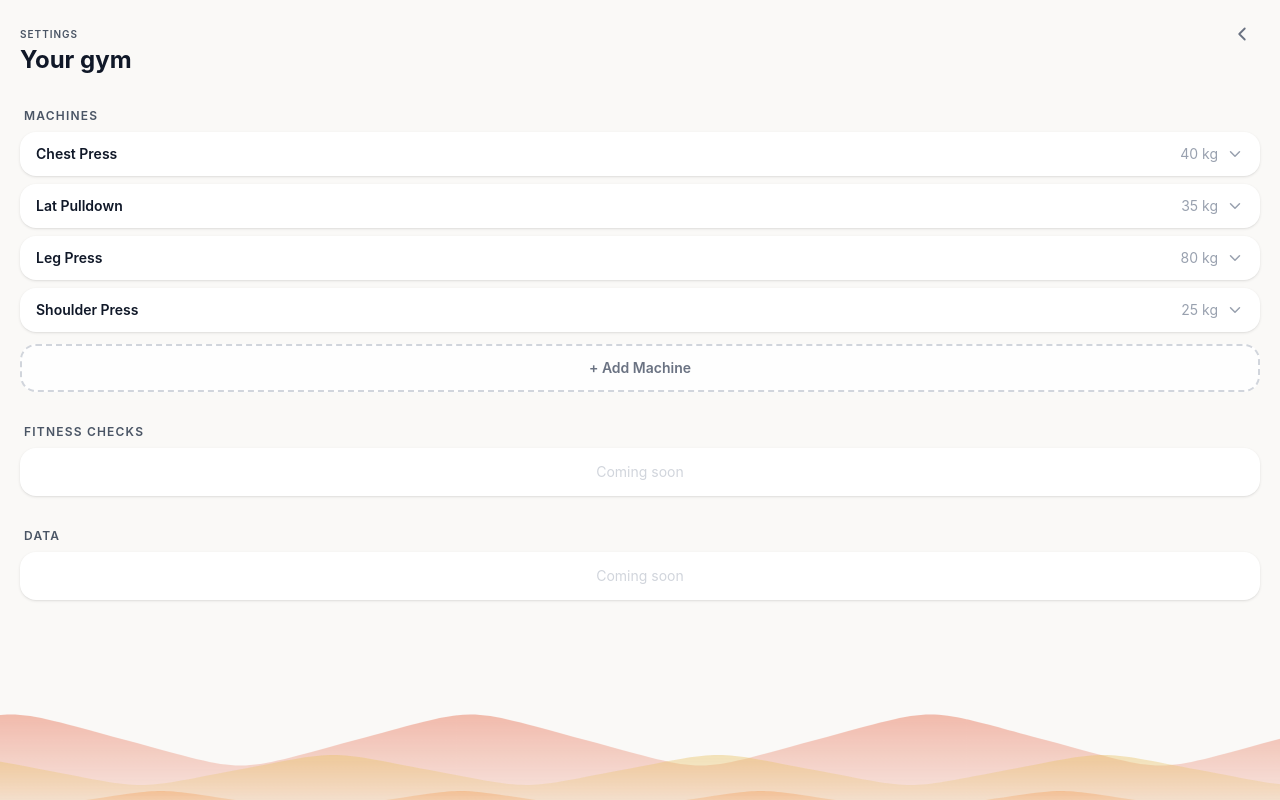
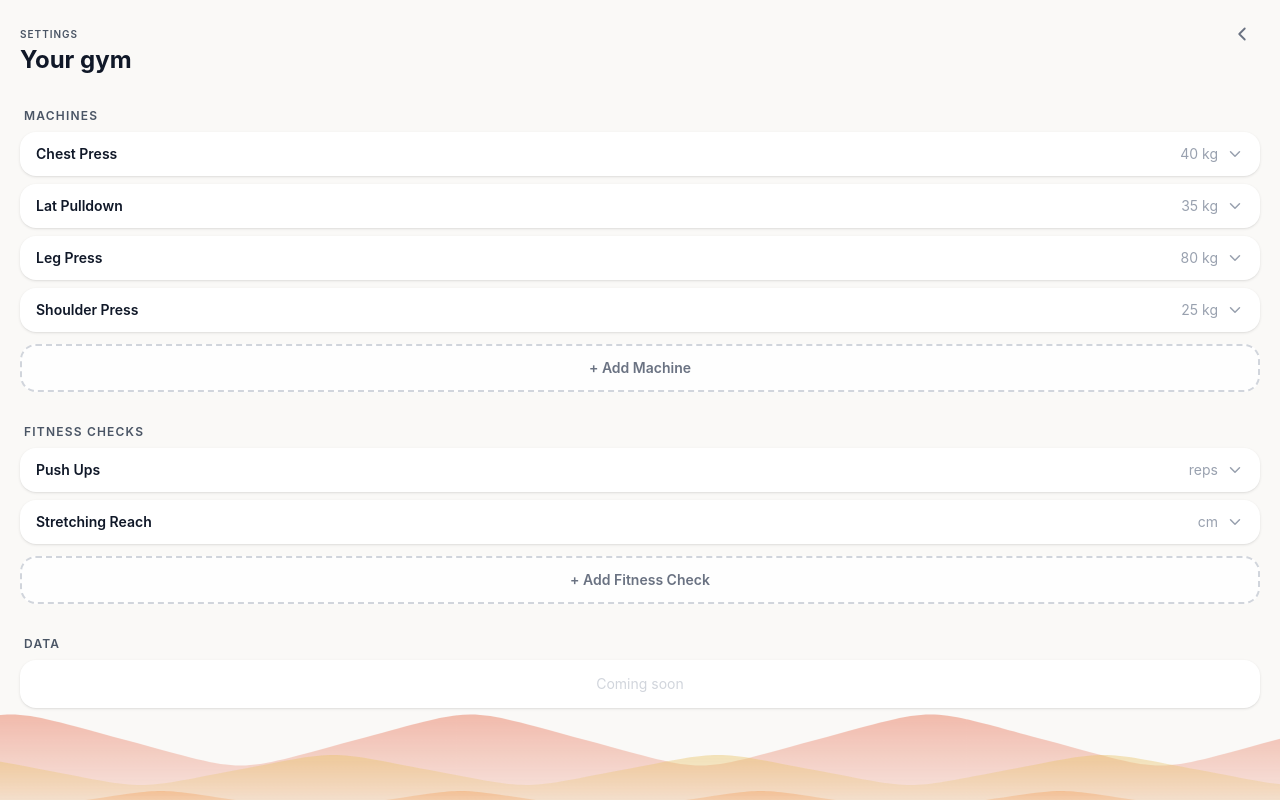
Before and after one commit to JulianBvW/GymDeck, a Vue app: page /settings in a window 1280 px wide. Built offline with nearby package versions, Linux system fonts and the light colour scheme.

Commit message:
feat: phase 6 part 2

```diff
--- /dev/null
+++ b/src/components/FitnessCheckEditor.vue
@@ -0,0 +1,187 @@
+<script setup lang="ts">
+import { ref, computed, watch, onUnmounted } from 'vue'
+import { ChevronDown } from 'lucide-vue-next'
+import { useFitnessStore } from '@/stores/fitness'
+import { useDailyPalette } from '@/composables/useDailyPalette'
+
+const props = defineProps<{
+  checkId: string
+  startOpen?: boolean
+}>()
+
+const fitnessStore = useFitnessStore()
+const palette = useDailyPalette()
+
+const check = computed(() => fitnessStore.checks.find(c => c.id === props.checkId))
+
+const expanded = ref(props.startOpen ?? false)
+watch(() => props.startOpen, (v) => { if (v) expanded.value = true })
+
+const localName = ref(check.value?.name ?? '')
+const localUnit = ref(check.value?.unit ?? '')
+const localStep = ref(check.value?.stepSize ?? 1)
+const localMin = ref(check.value?.min ?? 0)
+const localMax = ref(check.value?.max ?? 100)
+
+const isDirty = computed(() =>
+  check.value !== undefined && (
+    localName.value !== check.value.name ||
+    localUnit.value !== check.value.unit ||
+    localStep.value !== check.value.stepSize ||
+    localMin.value !== (check.value.min ?? 0) ||
+    localMax.value !== (check.value.max ?? 100)
+  )
+)
+
+const saving = ref(false)
+const confirmingDelete = ref(false)
+let deleteTimer: ReturnType<typeof setTimeout> | null = null
+
+function toggleExpand() {
+  expanded.value = !expanded.value
+  if (!expanded.value) {
+    confirmingDelete.value = false
+    if (deleteTimer !== null) {
+      clearTimeout(deleteTimer)
+      deleteTimer = null
+    }
+  }
+}
+
+function save() {
+  if (!check.value || !isDirty.value) return
+  fitnessStore.updateCheck(props.checkId, {
+    name: localName.value.trim() || check.value.name,
+    unit: localUnit.value.trim() || check.value.unit,
+    stepSize: Number.isFinite(localStep.value) && localStep.value > 0 ? localStep.value : check.value.stepSize,
+    min: Number.isFinite(localMin.value) ? localMin.value : check.value.min,
+    max: Number.isFinite(localMax.value) ? localMax.value : check.value.max,
+  })
+  saving.value = true
+  setTimeout(() => {
+    saving.value = false
+    expanded.value = false
+  }, 300)
+}
+
+function onDelete() {
+  if (!confirmingDelete.value) {
+    confirmingDelete.value = true
+    deleteTimer = setTimeout(() => { confirmingDelete.value = false }, 3000)
+  } else {
+    if (deleteTimer !== null) clearTimeout(deleteTimer)
+    fitnessStore.deleteCheck(props.checkId)
+  }
+}
+
+onUnmounted(() => {
+  if (deleteTimer !== null) clearTimeout(deleteTimer)
+})
+</script>
+
+<template>
+  <div v-if="check" class="bg-white rounded-2xl shadow-sm overflow-hidden">
+    <!-- Collapsed row -->
+    <button
+      class="w-full flex items-center justify-between px-4 py-3 text-left touch-manipulation"
+      @click="toggleExpand"
+    >
+      <span class="text-sm font-semibold text-gray-900">{{ check.name }}</span>
+      <div class="flex items-center gap-2">
+        <span class="text-sm text-gray-400">{{ check.unit }}</span>
+        <ChevronDown
+          :size="18"
+          class="text-gray-400 transition-transform duration-300"
+          :class="{ 'rotate-180': expanded }"
+        />
+      </div>
+    </button>
+
+    <!-- Expandable body -->
+    <div class="editor-body" :class="{ 'is-open': expanded }">
+      <div class="px-4 pt-3 pb-4 border-t border-gray-100 flex flex-col gap-3">
+        <!-- Name + Unit -->
+        <div class="flex gap-2">
+          <div class="flex-1 flex flex-col gap-1">
+            <label class="text-[10px] font-semibold tracking-widest text-gray-400 uppercase">Name</label>
+            <input
+              v-model="localName"
+              type="text"
+              class="border border-gray-200 rounded-lg px-3 py-2 text-sm text-gray-900 focus:outline-none focus:border-gray-400"
+            />
+          </div>
+          <div class="w-24 flex flex-col gap-1">
+            <label class="text-[10px] font-semibold tracking-widest text-gray-400 uppercase">Unit</label>
+            <input
+              v-model="localUnit"
+              type="text"
+              class="border border-gray-200 rounded-lg px-3 py-2 text-sm text-gray-900 focus:outline-none focus:border-gray-400"
+            />
+          </div>
+        </div>
+
+        <!-- Step + Min + Max -->
+        <div class="flex gap-2">
+          <div class="flex-1 flex flex-col gap-1">
+            <label class="text-[10px] font-semibold tracking-widest text-gray-400 uppercase">Step</label>
+            <input
+              v-model.number="localStep"
+              type="number"
+              inputmode="decimal"
+              class="w-full border border-gray-200 rounded-lg px-3 py-2 text-sm text-gray-900 focus:outline-none focus:border-gray-400"
+            />
+          </div>
+          <div class="flex-1 flex flex-col gap-1">
+            <label class="text-[10px] font-semibold tracking-widest text-gray-400 uppercase">Min</label>
+            <input
+              v-model.number="localMin"
+              type="number"
+              inputmode="decimal"
+              class="w-full border border-gray-200 rounded-lg px-3 py-2 text-sm text-gray-900 focus:outline-none focus:border-gray-400"
+            />
+          </div>
+          <div class="flex-1 flex flex-col gap-1">
+            <label class="text-[10px] font-semibold tracking-widest text-gray-400 uppercase">Max</label>
+            <input
+              v-model.number="localMax"
+              type="number"
+              inputmode="decimal"
+              class="w-full border border-gray-200 rounded-lg px-3 py-2 text-sm text-gray-900 focus:outline-none focus:border-gray-400"
+            />
+          </div>
+        </div>
+
+        <!-- Save + Delete -->
+        <div class="flex gap-2">
+          <button
+            class="flex-1 py-2 rounded-xl text-sm font-semibold transition-colors duration-150"
+            :class="isDirty ? 'text-white' : 'bg-gray-100 text-gray-400 cursor-not-allowed'"
+            :style="isDirty ? { backgroundColor: palette.accent, filter: saving ? 'brightness(0.78)' : undefined } : undefined"
+            :disabled="!isDirty"
+            @click="save"
+          >
+            Save
+          </button>
+          <button
+            class="px-4 py-2 rounded-xl text-sm font-semibold transition-colors duration-200"
+            :class="confirmingDelete ? 'bg-red-500 text-white' : 'bg-gray-100 text-gray-500'"
+            @click="onDelete"
+          >
+            {{ confirmingDelete ? 'Confirm?' : 'Delete' }}
+          </button>
+        </div>
+      </div>
+    </div>
+  </div>
+</template>
+
+<style scoped>
+.editor-body {
+  max-height: 0;
+  overflow: hidden;
+  transition: max-height 0.3s ease;
+}
+.editor-body.is-open {
+  max-height: 400px;
+}
+</style>
--- a/src/stores/fitness.ts
+++ b/src/stores/fitness.ts
@@ -30,8 +30,10 @@ export const useFitnessStore = defineStore('fitness', () => {
     checks.value = SEED_CHECKS
   }
 
-  function addCheck(data: Omit<FitnessCheck, 'id'>) {
-    checks.value.push({ id: crypto.randomUUID(), ...data })
+  function addCheck(data: Omit<FitnessCheck, 'id'>): string {
+    const id = crypto.randomUUID()
+    checks.value.push({ id, ...data })
+    return id
   }
 
   function updateCheck(id: string, data: Partial<Omit<FitnessCheck, 'id'>>) {
--- a/src/views/FitnessView.vue
+++ b/src/views/FitnessView.vue
@@ -1,6 +1,6 @@
 <script setup lang="ts">
 import { useRouter } from 'vue-router'
-import { ChevronDown } from 'lucide-vue-next'
+import { ChevronDown, Settings } from 'lucide-vue-next'
 import WaveBackground from '@/components/WaveBackground.vue'
 import FitnessCard from '@/components/FitnessCard.vue'
 import { useUIStore } from '@/stores/ui'
@@ -15,6 +15,11 @@ const palette = useDailyPalette()
 function goBack() {
   uiStore.transitionDirection = 'up'
   router.push('/')
+}
+
+function goToSettings() {
+  uiStore.transitionDirection = 'right'
+  router.push('/settings')
 }
 </script>
 
@@ -36,8 +41,16 @@ function goBack() {
       <div class="flex flex-col gap-0 cursor-pointer touch-manipulation" @click="goBack">
         <div class="flex items-center justify-between">
           <span class="font-semibold tracking-widest text-[10px] text-gray-600 uppercase">Fitness</span>
-          <div class="w-9 h-9 flex items-center justify-center text-gray-500 rounded-full">
-            <ChevronDown :size="22" />
+          <div class="flex items-center gap-1">
+            <button
+              class="w-9 h-9 flex items-center justify-center text-gray-500 rounded-full touch-manipulation"
+              @click.stop="goToSettings"
+            >
+              <Settings :size="18" />
+            </button>
+            <div class="w-9 h-9 flex items-center justify-center text-gray-500 rounded-full">
+              <ChevronDown :size="22" />
+            </div>
           </div>
         </div>
         <h1 class="-mt-2 text-2xl font-bold text-gray-900">Daily checks</h1>
--- a/src/views/SettingsView.vue
+++ b/src/views/SettingsView.vue
@@ -4,15 +4,18 @@ import { useRouter } from 'vue-router'
 import { ChevronLeft } from 'lucide-vue-next'
 import WaveBackground from '@/components/WaveBackground.vue'
 import MachineEditor from '@/components/MachineEditor.vue'
+import FitnessCheckEditor from '@/components/FitnessCheckEditor.vue'
 import { useUIStore } from '@/stores/ui'
 import { useMachinesStore } from '@/stores/machines'
 import { useSessionsStore } from '@/stores/sessions'
+import { useFitnessStore } from '@/stores/fitness'
 import { useDailyPalette } from '@/composables/useDailyPalette'
 
 const router = useRouter()
 const uiStore = useUIStore()
 const machinesStore = useMachinesStore()
 const sessionsStore = useSessionsStore()
+const fitnessStore = useFitnessStore()
 const palette = useDailyPalette()
 
 const doneCount = computed(() => sessionsStore.todaySession?.machinesDone.length ?? 0)
@@ -21,6 +24,7 @@ const progress = computed(() =>
 )
 
 const newlyAddedMachineId = ref<string | null>(null)
+const newlyAddedCheckId = ref<string | null>(null)
 
 function goBack() {
   uiStore.transitionDirection = 'left'
@@ -36,6 +40,11 @@ function addMachine() {
     stepSize: 2.5,
   })
   newlyAddedMachineId.value = id
+}
+
+function addCheck() {
+  const id = fitnessStore.addCheck({ name: 'New Check', unit: 'reps', stepSize: 1, min: 0, max: 100 })
+  newlyAddedCheckId.value = id
 }
 </script>
 
@@ -82,12 +91,23 @@ function addMachine() {
         </button>
       </div>
 
-      <!-- Fitness Checks (Part 2) -->
+      <!-- Fitness Checks -->
       <div>
         <p class="text-xs font-semibold tracking-widest text-gray-600 uppercase mb-2 px-1">Fitness Checks</p>
-        <div class="h-12 flex items-center justify-center text-sm text-gray-300 bg-white rounded-2xl shadow-sm">
-          Coming soon
+        <div class="flex flex-col gap-2">
+          <FitnessCheckEditor
+            v-for="check in fitnessStore.checks"
+            :key="check.id"
+            :check-id="check.id"
+            :start-open="check.id === newlyAddedCheckId"
+          />
         </div>
+        <button
+          class="mt-3 w-full py-3 rounded-2xl border-2 border-dashed border-gray-300 text-sm font-semibold text-gray-500 bg-white/80 touch-manipulation"
+          @click="addCheck"
+        >
+          + Add Fitness Check
+        </button>
       </div>
 
       <!-- Data (Part 3) -->
```
